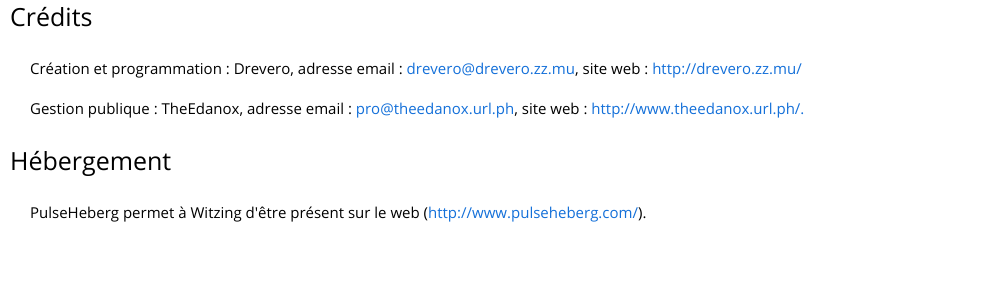
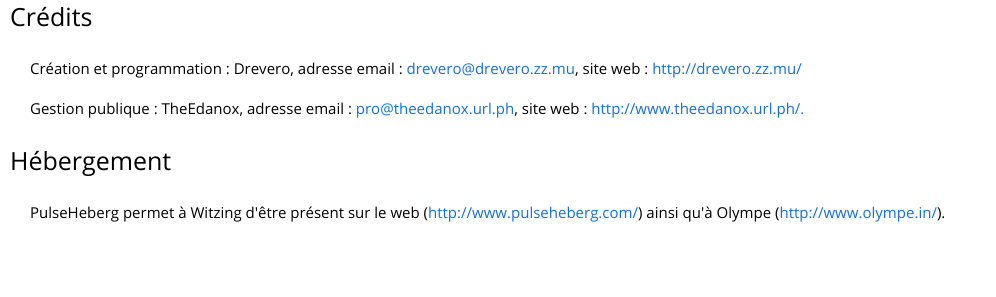
Before and after one commit to Drevero/witzing, a PHP site: page /p/a_propos.php in a window 1280 px wide. Shown: the part 1234-1531 px from the top of the page, without its empty margins (0-996 px from the left). Run offline with PHP 8.4, Linux system fonts and the light colour scheme.

Commit message:
Ajout du remerciement à Olympe.in

```diff
--- a/p/a_propos.php
+++ b/p/a_propos.php
@@ -67,7 +67,7 @@ et/ou violent.</p>
 		<p class="sous_titre_a_propos">Crédits</p>
 		<p class="texte_contenu_a_propos">Création et programmation : Drevero, adresse email : <a href="mailto:drevero@drevero.zz.mu">drevero@drevero.zz.mu</a>, site web : <a href="http://drevero.zz.mu/" title="Site web">http://drevero.zz.mu/</a><br/><br/>Gestion publique : TheEdanox, adresse email : <a href="mailto:pro@theedanox.url.ph">pro@theedanox.url.ph</a>, site web : <a href="http://www.theedanox.url.ph/" title="Site web">http://www.theedanox.url.ph/.</a></p>
 		<p class="sous_titre_a_propos">Hébergement</p>
-		<p class="texte_contenu_a_propos">PulseHeberg permet à Witzing d'être présent sur le web (<a href="http://www.pulseheberg.com/">http://www.pulseheberg.com/</a>).</p>
+		<p class="texte_contenu_a_propos">PulseHeberg permet à Witzing d'être présent sur le web (<a href="http://www.pulseheberg.com/">http://www.pulseheberg.com/</a>) ainsi qu'à Olympe (<a href="http://www.olympe.in/">http://www.olympe.in/</a>).</p>
 	</div>
 </div>
 <?php
```
